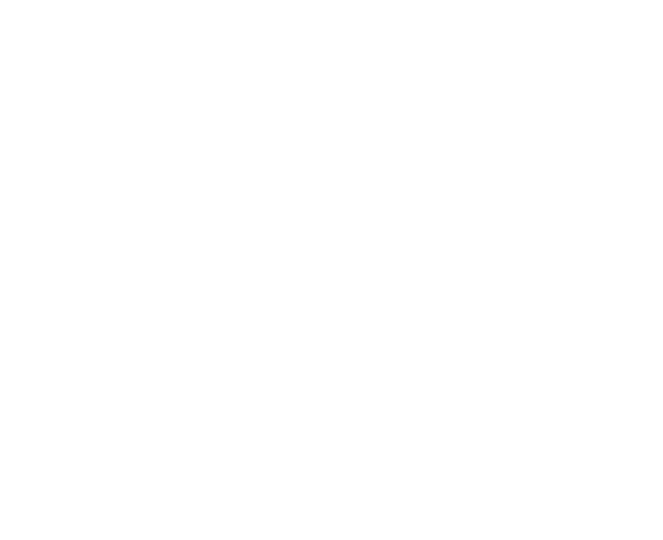
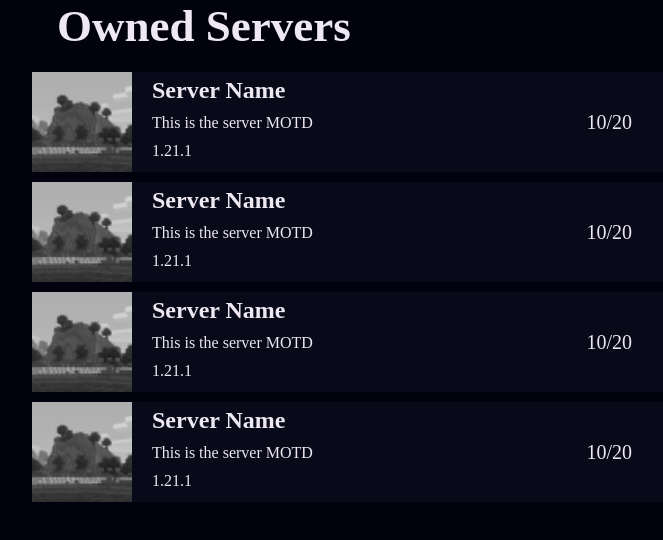
Before and after one commit to Mikkel102454/Server-Website, a website: page html-files/html-minecraft-hosting/minecraft-hosting-home.html in a window 1280 px wide. Shown: the whole page, without its empty margins (288-951 px from the left). Drawn offline with Linux system fonts and the light colour scheme.

Commit message:
startd on server tab minecraft

```diff
--- /dev/null
+++ b/css-files/css-minecraft-hosting/minecraft-hosting-home.css
@@ -0,0 +1,59 @@
+body {
+    display: flex;
+    justify-content: center;
+    margin: 0%;
+}
+
+main {
+    width: 50%;
+    height: 100vh;
+}
+main .catagory-header{
+    width: 100%;
+    font-size: 45px;
+    margin: 40px 25px;
+    text-align: center;
+    font-weight: bold;
+}
+main ul {
+    list-style: none;
+    width: 100%;
+    margin: 0;
+    padding: 0;
+    margin-top: 20px;
+}
+.container {
+    transition: 0.2s;
+    width: 100%;
+    margin-bottom: 10px;
+}
+.container:hover {
+    transition: 0.2s;
+    cursor: pointer;
+    scale: 1.05;
+}
+.container div{
+    height: 100px;
+    display: flex;
+}
+.container .server-info {
+    display: flex;
+    flex-direction: column;
+}
+.container .server-info *{
+
+    width: auto;
+    height: auto;
+    margin: 5px 20px;
+    padding: 0;
+}
+.container .server-stat {
+    margin-left: auto;
+    display: flex;
+    flex-direction: column;
+    justify-content: center;
+}
+.container .server-stat * {
+    padding-right: 40px;
+    font-size: 20px;
+}
--- a/html-files/html-minecraft-hosting/minecraft-hosting-home.html
+++ b/html-files/html-minecraft-hosting/minecraft-hosting-home.html
@@ -4,9 +4,58 @@
     <meta charset="UTF-8">
     <meta name="viewport" content="width=device-width, initial-scale=1.0">
     <title>Document</title>
+    <link rel="stylesheet" href="/css-files/styling-config/color-palette.css">
+    <link rel="stylesheet" href="/css-files/styling-config/size-presets.css">
+    <link rel="stylesheet" href="/css-files/css-minecraft-hosting/minecraft-hosting-home.css">
     <script src="/js-files/auth.js"></script>
 </head>
-<body>
-
+<body class="dark-mode">
+    <main>
+        <span class="catagory-header text-color">Owned Servers</span>
+        <ul>
+            <li class="container background-primary text-color"><div>
+                <img src="/img/def-server-icon.png" width="100px" height="100px">
+                <div class="server-info">
+                    <h2>Server Name</h2>
+                    <p>This is the server MOTD</p>
+                    <p>1.21.1</p>
+                </div>
+                <div class="server-stat">
+                    <p>10/20</p>
+                </div>
+            </div></li>
+            <li class="container background-primary text-color"><div>
+                <img src="/img/def-server-icon.png" width="100px" height="100px">
+                <div class="server-info">
+                    <h2>Server Name</h2>
+                    <p>This is the server MOTD</p>
+                    <p>1.21.1</p>
+                </div>
+                <div class="server-stat">
+                    <p>10/20</p>
+                </div>
+            </div></li>            <li class="container background-primary text-color"><div>
+                <img src="/img/def-server-icon.png" width="100px" height="100px">
+                <div class="server-info">
+                    <h2>Server Name</h2>
+                    <p>This is the server MOTD</p>
+                    <p>1.21.1</p>
+                </div>
+                <div class="server-stat">
+                    <p>10/20</p>
+                </div>
+            </div></li>            <li class="container background-primary text-color"><div>
+                <img src="/img/def-server-icon.png" width="100px" height="100px">
+                <div class="server-info">
+                    <h2>Server Name</h2>
+                    <p>This is the server MOTD</p>
+                    <p>1.21.1</p>
+                </div>
+                <div class="server-stat">
+                    <p>10/20</p>
+                </div>
+            </div></li>
+        </ul>
+    </main>
 </body>
 </html>
```
Also changed, not shown: img/def-server-icon.png (added), 2 other files.
